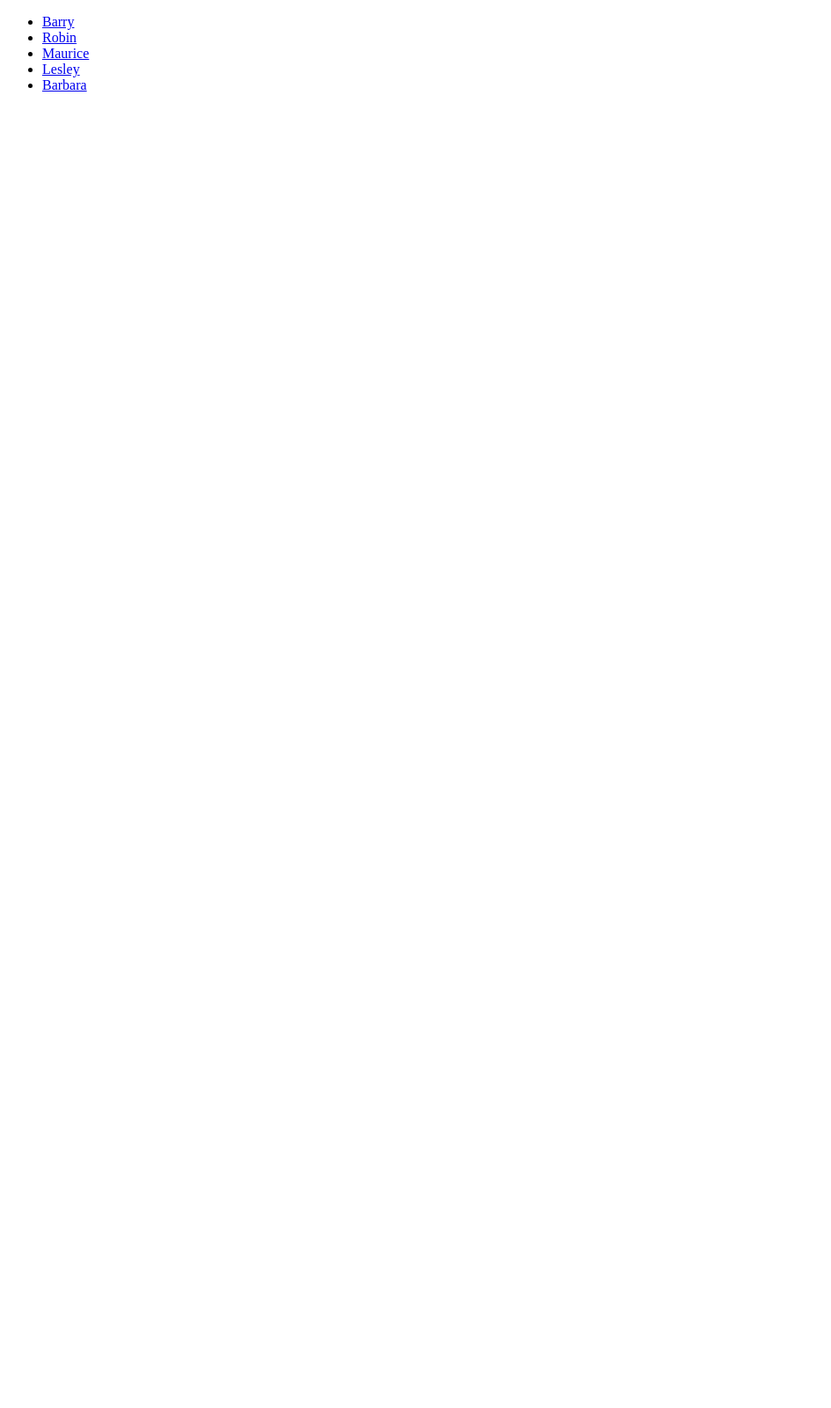
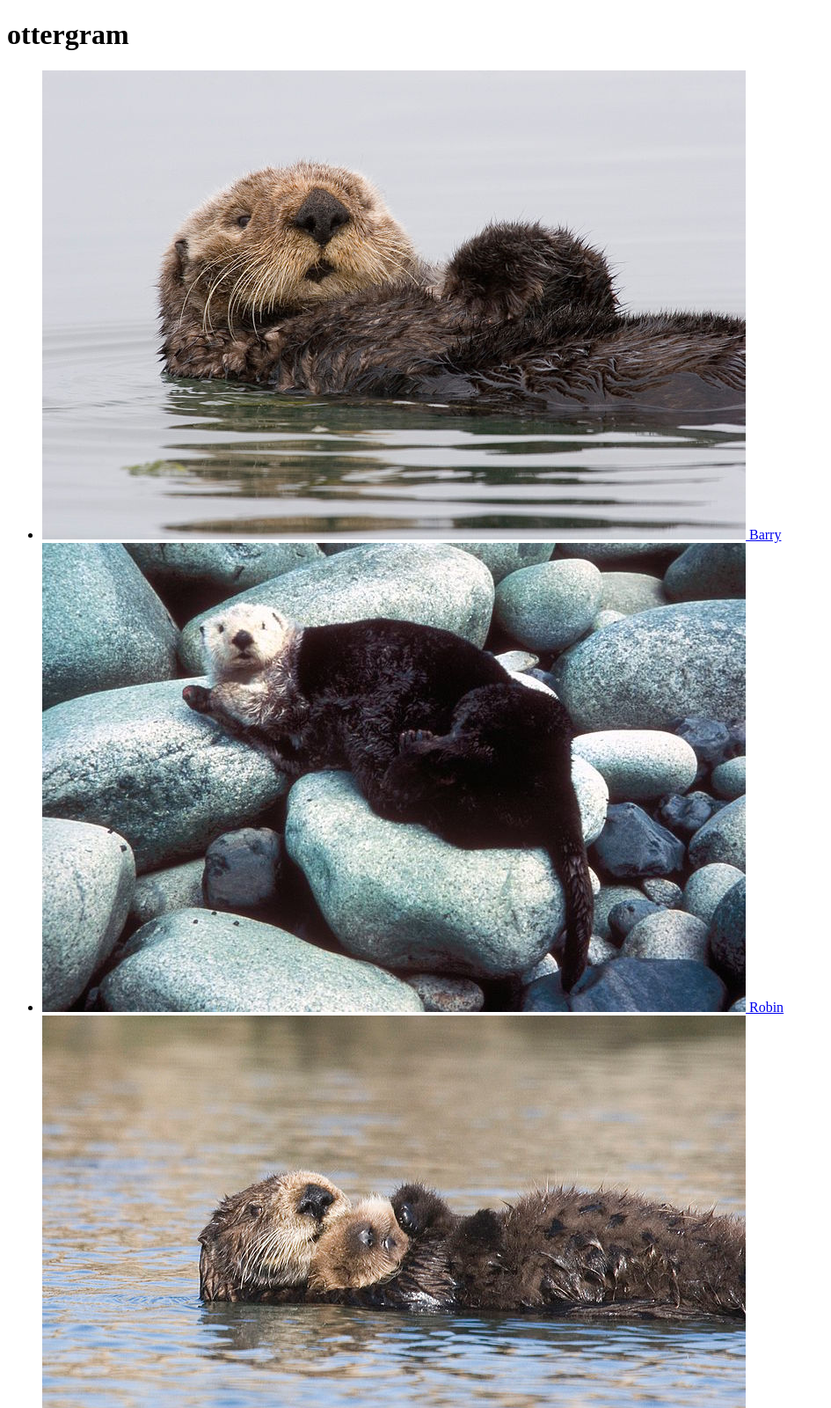
Before and after one commit to GMC437/ottergram, a plain HTML site: page index.html in a window 1280 px wide. Shown: the top 1600 px of the page at 88% size, without its empty margins (0-945 px from the left). Before the commit the page ends 800 px from the top, so only its background shows below. Drawn offline with Linux system fonts and the light colour scheme.

Commit message:
ottergram chapter 2 finished.

```diff
--- a/index.html
+++ b/index.html
@@ -8,30 +8,37 @@
 </head>
 
 <body>
-
+  <header>
+    <h1>ottergram</h1>
+  </header>
     <ul>
         <li>
           <a href="#">
+            <img src="img/otter1.jpg" alt="Barry the otter" >
             <span>Barry</span>
           </a>
         </li>
         <li>
           <a href="#">
+            <img src="img/otter2.jpg" alt="Robin the otter" >
             <span>Robin</span>
           </a>
         </li>
         <li>
           <a href="#">
+            <img src="img/otter3.jpg" alt="Maurice the otter" >
             <span>Maurice</span>
           </a>
         </li>
         <li>
           <a href="#">
+            <img src="img/otter4.jpg" alt="Lesley the otter" >
             <span>Lesley</span>
           </a>
         </li>
         <li>
           <a href="#">
+            <img src="img/otter5.jpg" alt="Barbara the otter" >
             <span>Barbara</span>
           </a>
         </li>
```
